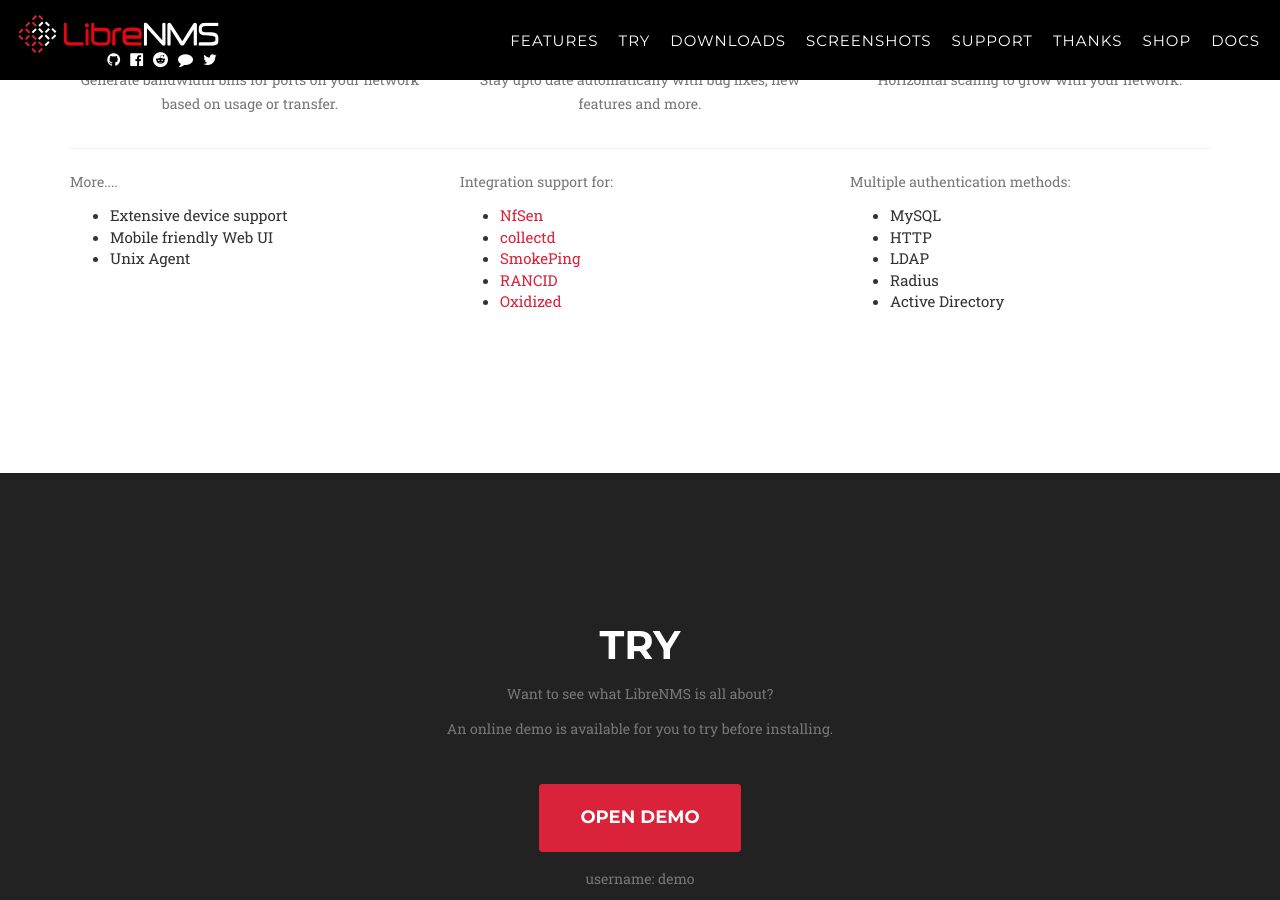
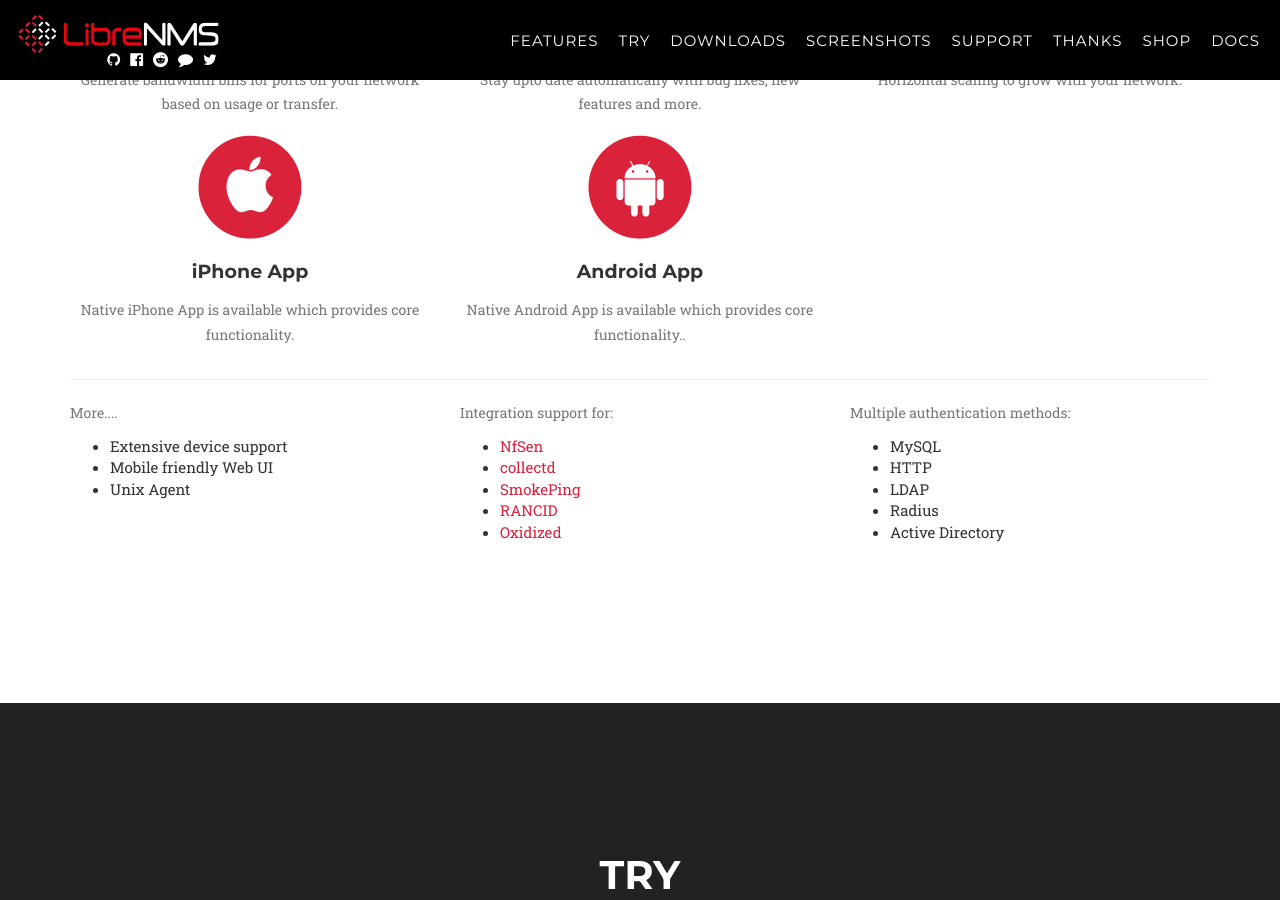
Before and after one commit to librenms/librenms.github.io, a Jekyll site: the page built from index.html, in a window 1280 px wide and 900 px high, scrolled down 1215 px. Built offline with Jekyll 4.4.1, drawn with Linux system fonts in a browser that asks for light colours; nearby versions of some CDN libraries; some web fonts are replaced.

Commit message:
Revert "Removed iPhone App and Android App from the features list in website …" (#139)
This reverts commit d030a763f32d477896b80203ce8b48243c335b69.

```diff
--- a/_includes/features.html
+++ b/_includes/features.html
@@ -61,6 +61,28 @@
                 <div class="col-md-4">
                 </div>
             </div>
+            <div class="row text-center">
+                <div class="col-md-4">
+                    <span class="fa-stack fa-4x">
+                        <i class="fa fa-circle fa-stack-2x text-primary"></i>
+                        <i class="fa fa-apple fa-stack-1x fa-inverse"></i>
+                    </span>
+                    <h4 class="service-heading">iPhone App</h4>
+                    <p class="text-muted">Native iPhone App is available which provides core functionality.</p>
+                </div>
+                <div class="col-md-4">
+                    <span class="fa-stack fa-4x">
+                        <i class="fa fa-circle fa-stack-2x text-primary"></i>
+                        <i class="fa fa-android fa-stack-1x fa-inverse"></i>
+                    </span>
+                    <h4 class="service-heading">Android App</h4>
+                    <p class="text-muted">Native Android App is available which provides core functionality..</p>
+                </div>
+                <div class="col-md-4">
+                </div>
+                <div class="col-md-4">
+                </div>
+            </div>
             <hr>
             <div class="row">
                 <div class="col-md-4">
```
